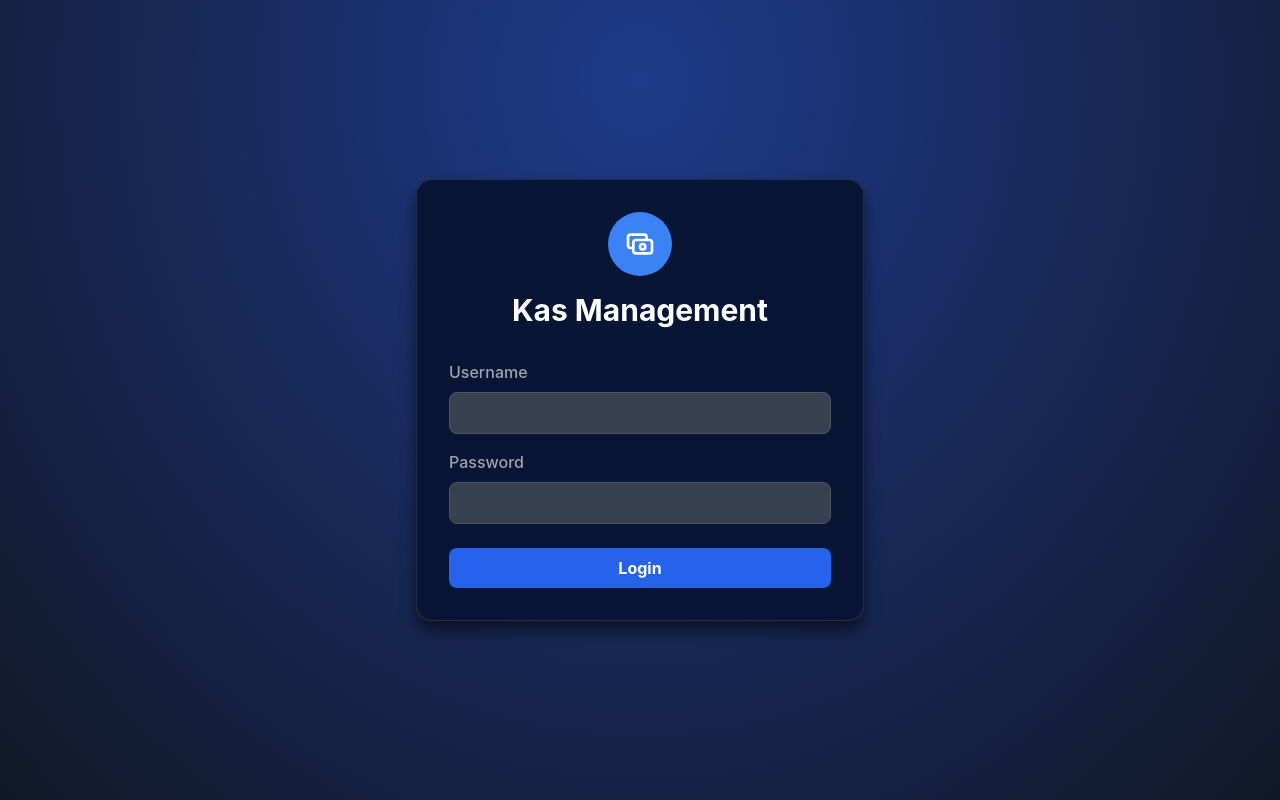
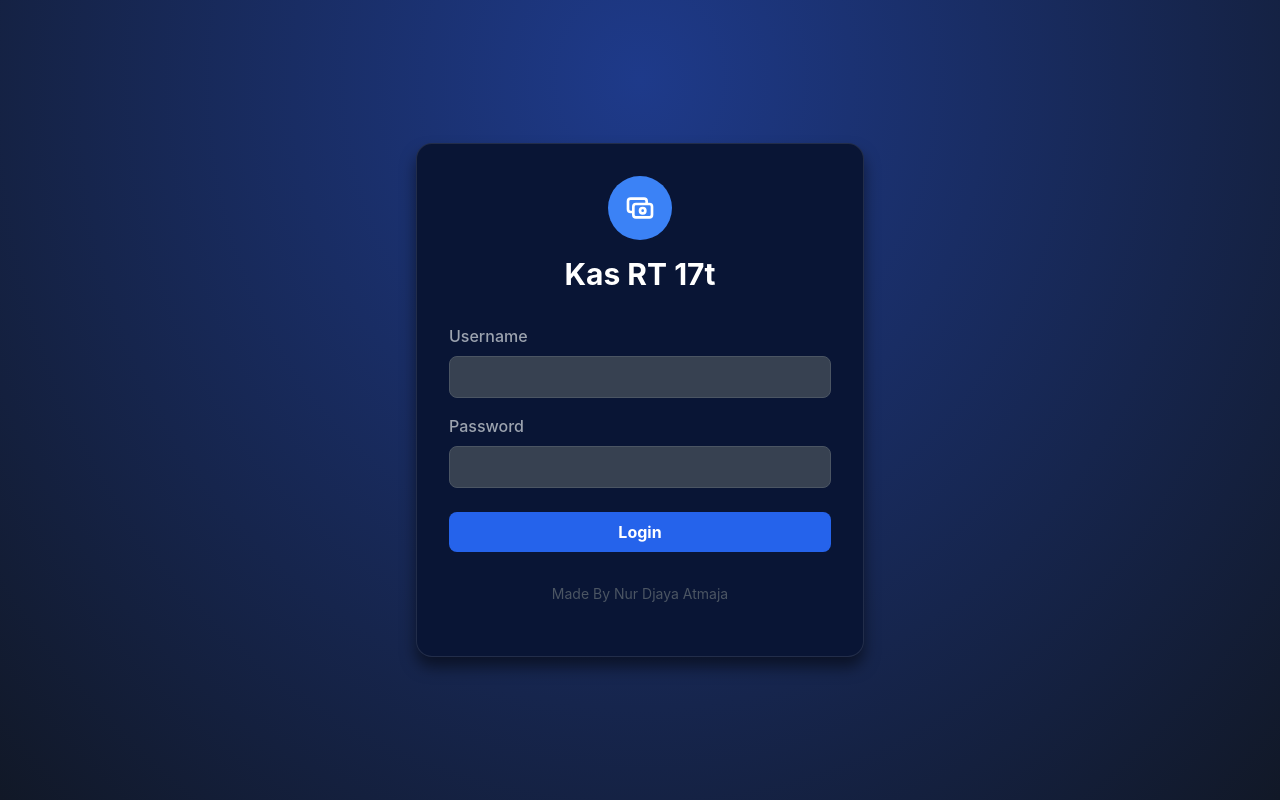
Before and after one commit to djgtry-ui/kas_rt17, a plain HTML site: page index.html in a window 1280 px wide. Drawn offline with nearby package versions, Linux system fonts and the light colour scheme.

Commit message:
Update index.html

```diff
--- a/index.html
+++ b/index.html
@@ -81,7 +81,7 @@
                 <div class="login-icon w-16 h-16 rounded-full flex items-center justify-center mx-auto mb-4">
                     <svg class="w-8 h-8 text-white" fill="none" stroke="currentColor" viewBox="0 0 24 24" xmlns="http://www.w3.org/2000/svg"><path stroke-linecap="round" stroke-linejoin="round" stroke-width="2" d="M17 9V7a2 2 0 00-2-2H5a2 2 0 00-2 2v6a2 2 0 002 2h2m2 4h10a2 2 0 002-2v-6a2 2 0 00-2-2H9a2 2 0 00-2 2v6a2 2 0 002 2zm7-5a2 2 0 11-4 0 2 2 0 014 0z"></path></svg>
                 </div>
-                <h1 class="text-3xl font-bold text-white">Kas Management</h1>
+                <h1 class="text-3xl font-bold text-white">Kas RT 17t</h1>
             </div>
             <form id="loginForm">
                 <div class="mb-4">
@@ -96,6 +96,11 @@
                     Login
                 </button>
             </form>
+            <div class="text-center mb-8 text-gray-400 text-sm">
+            </div>
+            <div class="text-center mb-5 text-gray-600 text-sm">
+            Made By Nur Djaya Atmaja
+            </div>
             <p id="loginMessage" class="text-center mt-4 text-sm text-red-400 hidden"></p>
         </div>
     </div>
@@ -155,7 +160,7 @@
             <div id="chartError" class="text-center text-gray-400 mt-4 hidden">Tidak ada data untuk grafik di bulan ini.</div>
         </div>
 
-        <div class="text-center mb-8 text-gray-400 text-sm">
+        <div class="text-center mb-8 text-gray-600 text-sm">
             Made By Nur Djaya Atmaja
         </div>
 
@@ -688,4 +693,5 @@
 
     </script>
 </body>
+
 </html>
```
